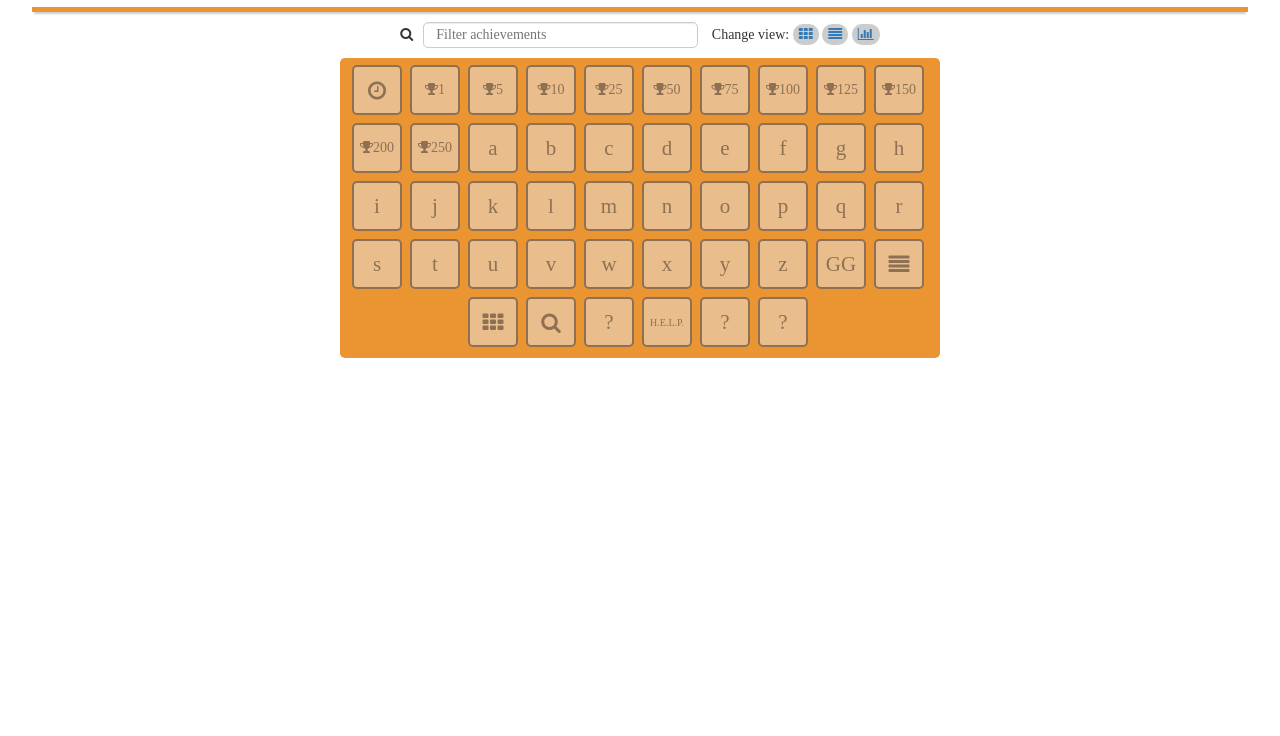
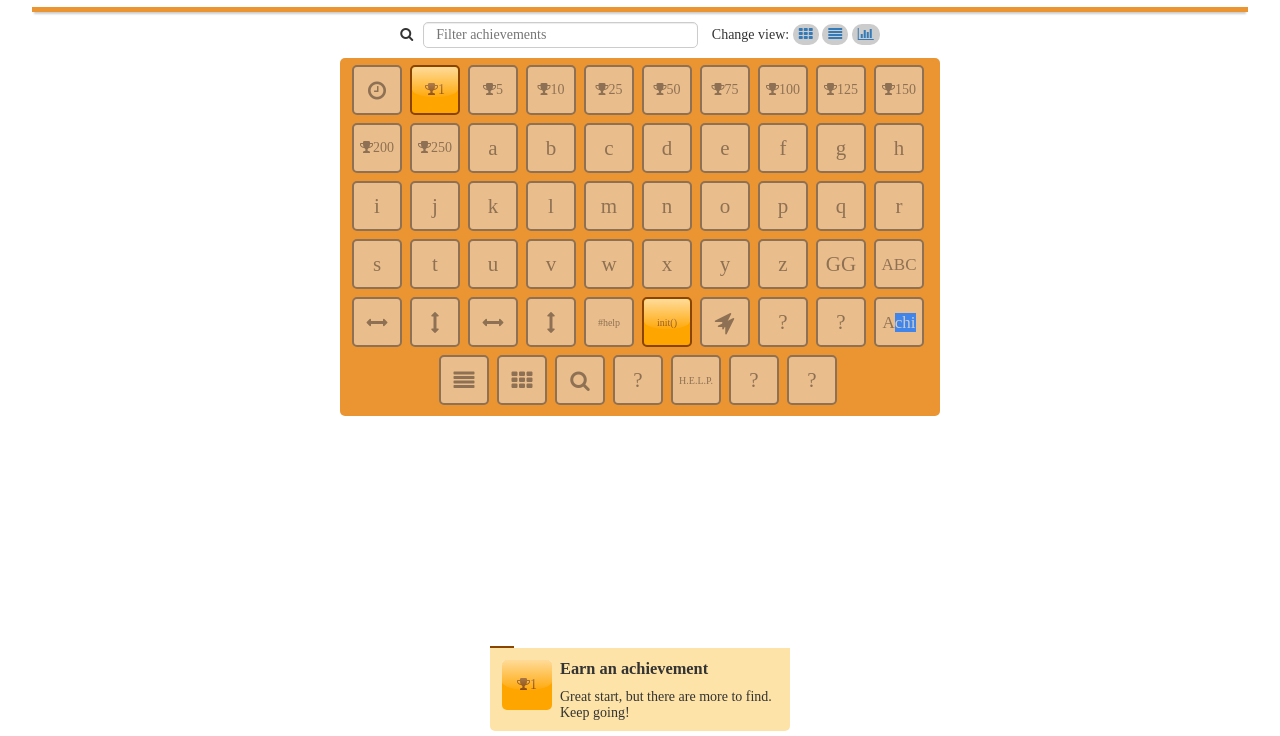
Before and after one commit to kzf/AchievementHunter, a plain HTML site: page index.html in a window 1280 px wide. Shown: the part 64-800 px from the top of the page. Drawn offline with nearby package versions, Linux system fonts and the light colour scheme; a web font is replaced by a local one.

Commit message:
Window achievements

```diff
--- a/app.js
+++ b/app.js
@@ -82,7 +82,11 @@ $(function() {
 		var achieved = ++this.achieved;
 		Achievements.achMilestones.forEach(function(n) {
 			if (n === achieved) {
-				Achievements.give(Achievements.achBased["have" + n]);
+				setTimeout(
+					Achievements.give.bind(
+						Achievements,
+						Achievements.achBased["have" + n]
+						), 500);
 			}
 		});
 		this.updateStats();
@@ -97,14 +101,14 @@ $(function() {
 	    label: "<i class='fa fa-clock-o'></i>",
 	    desc: "Get two achievements consecutively.",
 	    spoiler: 1
-	}
+	};
 
 	Achievements.achMilestones = [1,5,10,25,50,75,100,125,150,200,250];
 	Achievements.achMilestones.forEach(function(n) {
 		Achievements.achBased["have" + n] = {
 			title: "Earn " + n + " Achievements",
 	    label: "<span class='label-s'><i class='fa fa-trophy'></i>" + n + "</span>",
-	    desc: "Well played.",
+	    desc: "Great start, but there are more to find. Keep going!",
 	    spoiler: 1
 		}
 	});
@@ -137,14 +141,24 @@ $(function() {
 	    label: "GG",
 	    desc: "Well played.",
 	    spoiler: 1
-	}
+	};
 	Achievements.add(Achievements.keypress.gg);
 
 	Achievements.keypress.map["Y"].title = "Press y";
 	Achievements.keypress.map["Y"].desc = "Oops, it must have been stuck.";
 
+	Achievements.keypress.caps = {
+	    title: "LOUD NOISES",
+	    label: "<span class='label-m'>ABC</span>",
+	    desc: "Turn on caps lock.",
+	    spoiler: 1
+	};
+	Achievements.add(Achievements.keypress.caps);
+
 	addEventListener("keydown", function(e) {
+		console.log(e);
 		var letter = String.fromCharCode(e.keyCode);
+		console.log(e.keyCode, letter);
 		var a = Achievements.keypress.map[letter];
 		if (a) {
 			a.presses += 1;
@@ -159,7 +173,132 @@ $(function() {
 			} else {
 				Achievements.give(a);
 			}
+		}
+		if (e.keyCode === 20) {
+			Achievements.give(Achievements.keypress.caps);
+		}
+	});
 
+	/****
+		Window-based Achievements
+		****/
+	Achievements.window = {};
+	Achievements.window.shrinkH = {
+			title: "Does My Window Look Big In This?",
+	    label: "<i class='fa fa-arrows-h'></i>",
+	    desc: "Shrink the browser window horizontally.",
+	    spoiler: 1
+	};
+	Achievements.window.shrinkV = {
+			title: "Honey I Shrunk The Browser",
+	    label: "<i class='fa fa-arrows-v'></i>",
+	    desc: "Shrink the browser vertically.",
+	    spoiler: 1
+	};
+	Achievements.window.growH = {
+			title: "Rapid Weight Loss",
+	    label: "<i class='fa fa-arrows-h'></i>",
+	    desc: "Make the browser window skinny.",
+	    spoiler: 1
+	};
+	Achievements.window.growV = {
+			title: "Growth Spurt",
+	    label: "<i class='fa fa-arrows-v'></i>",
+	    desc: "Make the browser window tall.",
+	    spoiler: 1
+	};
+
+	Achievements.window.help = {
+			title: "#help",
+	    label: "<span class='label-xs'>#help</span>",
+	    desc: "Ask for help.",
+	    spoiler: 1
+	};
+
+	Achievements.window.load = {
+			title: "In The Beginning",
+	    label: "<span class='label-xs'>init()</span>",
+	    desc: "Start the game.",
+	    spoiler: 2
+	};
+
+	Achievements.window.dblclick = {
+			title: "Click Click",
+	    label: "<i class='fa fa-location-arrow icon-double'></i>",
+	    desc: "Double click.",
+	    spoiler: 1
+	};
+
+	Achievements.window.blur = {
+			title: "Gone But Not Forgotten",
+	    label: "<i class='fa fa-minus-square-o'></i>",
+	    desc: "Leave the page but don't close it.",
+	    spoiler: 0
+	};
+	Achievements.window.focus = {
+			title: "Can't Stay Away",
+	    label: "<i class='fa fa-plus-square'></i>",
+	    desc: "Come back to the page.",
+	    spoiler: 0
+	};
+
+	Achievements.window.selection = {
+			title: "Re-Rewind",
+	    label: "<span class='label-m'>A<span class='selected'>chi</span></span>",
+	    desc: "Find the greek letter in the title.",
+	    spoiler: 1
+	};
+
+	Achievements.addAll(Achievements.window);
+
+	Achievements.window.lastW = window.innerWidth;
+	Achievements.window.lastH = window.innerHeight;
+	addEventListener('resize', function() {
+			if (window.innerWidth < Achievements.window.lastW) {
+				Achievements.give(Achievements.window.shrinkH);
+			}
+			if (window.innerWidth > Achievements.window.lastW) {
+				Achievements.give(Achievements.window.growH);
+			}
+			if (window.innerHeight < Achievements.window.lastH) {
+				Achievements.give(Achievements.window.shrinkV);
+			}
+			if (window.innerHeight > Achievements.window.lastH) {
+				Achievements.give(Achievements.window.growV);
+			}
+			Achievements.window.lastW = window.innerWidth;
+			Achievements.window.lastH = window.innerHeight;
+	});
+
+	addEventListener('hashchange', function(e) {
+		var hash = e.newURL.split("#")[1];
+		if (hash === "help") {
+			Achievements.give(Achievements.window.help);
+		}
+	});
+
+	addEventListener('load', function() {
+		Achievements.give(Achievements.window.load);
+	});
+
+	addEventListener('dblclick', function() {
+		Achievements.give(Achievements.window.dblclick);
+	});
+
+	addEventListener('blur', function(e) {
+		Achievements.give(Achievements.window.blur);
+		Achievements.left = true;
+	});
+
+	addEventListener('focus', function(e) {
+		if (Achievements.left)
+			Achievements.give(Achievements.window.focus);
+	});
+
+	addEventListener('mouseup', function() {
+		var sel = window.getSelection();
+		if (sel.toString() === 'chi') {
+			Achievements.give(Achievements.window.selection);
 		}
 	});
 
--- a/style.css
+++ b/style.css
@@ -245,10 +245,26 @@ a:hover, a:focus {
 	font-size: 14px;
 }
 
+.label-m {
+	display: block;
+	font-size: 17px;
+}
+
 .inverse-icon {
 	color: white;
 }
 
+.icon-double {
+	position: relative;
+	top: -2px;
+	left: -2px;
+	text-shadow: 3px 5px 0px #8e7154;
+}
+
+.selected {
+	background: #4185ea;
+	color: #ccc;
+}
 
 /*****
 	Tooltip in grid view
```
